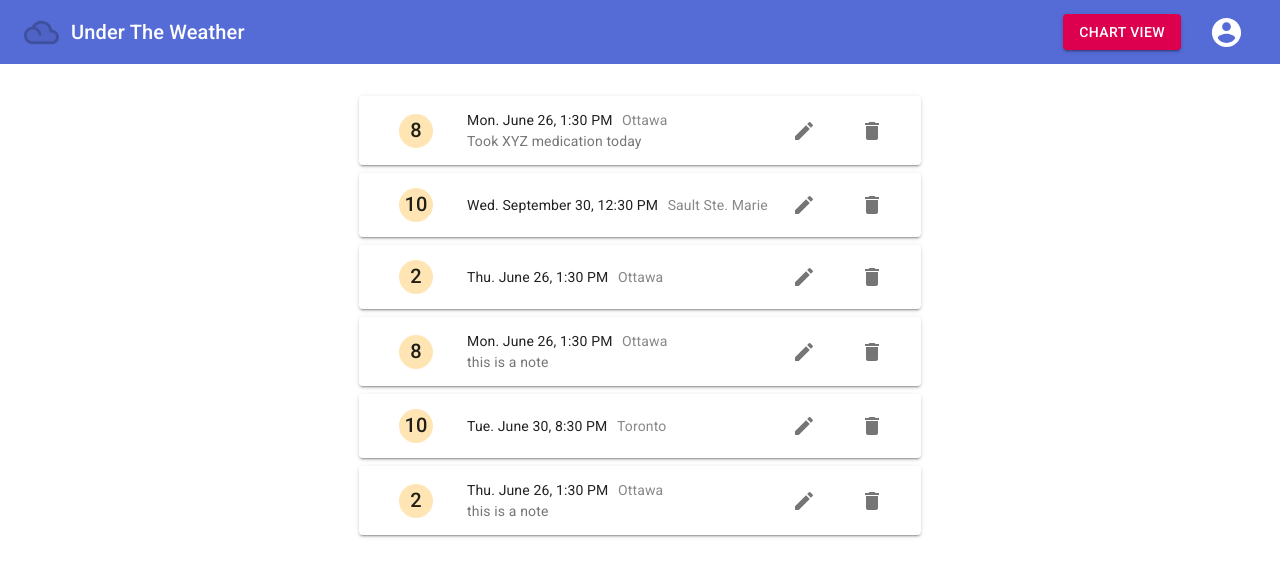
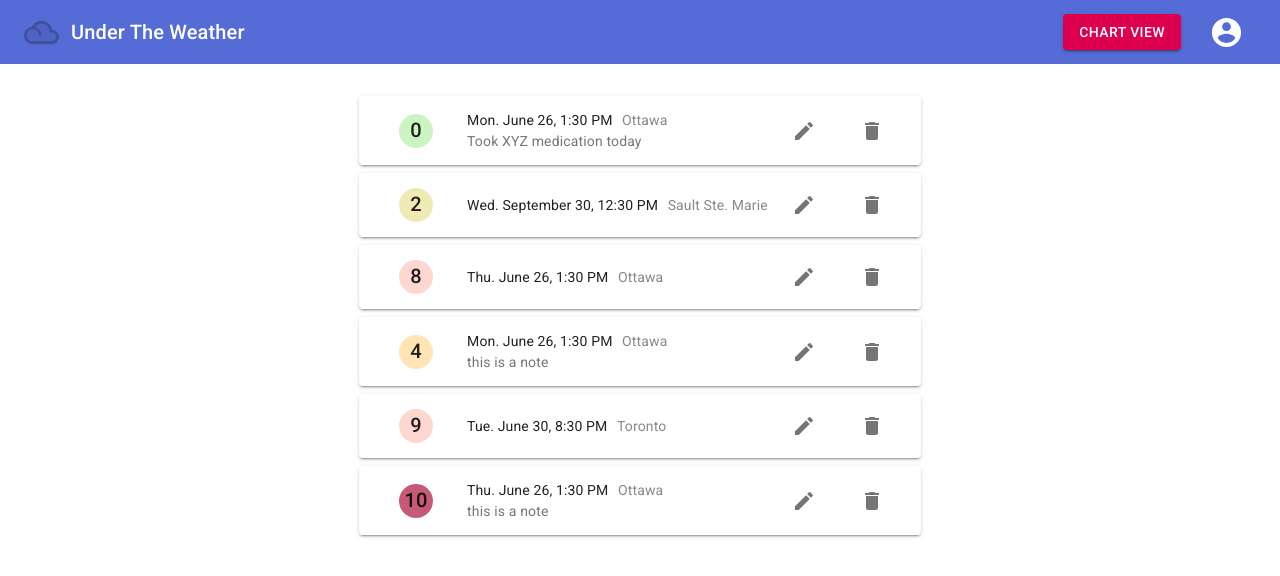
Before and after one commit to robinwakeman/under-the-weather, a Next.js app: page /app/listView in a window 1280 px wide. Shown: the top 576 px of the page. Built offline with nearby package versions, Linux system fonts and the light colour scheme.

Commit message:
add colour-coding for list item pain rating

```diff
--- a/components/List.js
+++ b/components/List.js
@@ -4,9 +4,7 @@ import useMediaQuery from '@material-ui/core/useMediaQuery';
 import List from '@material-ui/core/List';
 import ListItem from '@material-ui/core/ListItem';
 import ListItemIcon from '@material-ui/core/ListItemIcon';
-import ListItemSecondaryAction from '@material-ui/core/ListItemSecondaryAction';
 import ListItemText from '@material-ui/core/ListItemText';
-import Divider from '@material-ui/core/Divider';
 import IconButton from '@material-ui/core/IconButton';
 import Box from '@material-ui/core/Box';
 import Paper from '@material-ui/core/Paper';
@@ -21,7 +19,7 @@ import EditIcon from '@material-ui/icons/Edit';
 const entries = [
     {
       location: 'Ottawa',
-      rating: 8,
+      rating: 0,
       date: 'June 26',
       day: 'Mon',
       time: '1:30 PM',
@@ -29,7 +27,7 @@ const entries = [
     },
     {
       location: 'Sault Ste. Marie',
-      rating: 10,
+      rating: 2,
       date: 'September 30',
       day: 'Wed',
       time: '12:30 PM',
@@ -37,7 +35,7 @@ const entries = [
     },
     {
       location: 'Ottawa',
-      rating: 2,
+      rating: 8,
       date: 'June 26',
       day: 'Thu',
       time: '1:30 PM',
@@ -45,7 +43,7 @@ const entries = [
     },
        {
       location: 'Ottawa',
-      rating: 8,
+      rating: 4,
       date: 'June 26',
       day: 'Mon',
       time: '1:30 PM',
@@ -53,7 +51,7 @@ const entries = [
     },
     {
       location: 'Toronto',
-      rating: 10,
+      rating: 9,
       date: 'June 30',
       day: 'Tue',
       time: '8:30 PM',
@@ -61,7 +59,7 @@ const entries = [
     },
     {
       location: 'Ottawa',
-      rating: 2,
+      rating: 10,
       date: 'June 26',
       day: 'Thu',
       time: '1:30 PM',
@@ -77,7 +75,27 @@ const useStyles = makeStyles(theme => ({
   title: {
     margin: theme.spacing(4, 0, 2),
   },
-
+  ratingContainer: {
+    width: '34px',
+    height: '34px',
+    borderRadius: '50%',
+    textAlign: 'center',
+  },
+  noPain: {
+    backgroundColor: '#CCF3C2',
+  },
+  mildPain: {
+    backgroundColor: '#EFEAB4',
+  },
+  mediumPain: {
+    backgroundColor: '#FFE5B4',
+  },
+  severePain: {
+    backgroundColor: '#FFD7D1',
+  },
+  worstPain: {
+    backgroundColor: '#C45A76',
+  },
 }));
 
 export default function InteractiveList(props) {
@@ -86,6 +104,27 @@ export default function InteractiveList(props) {
   const theme = useTheme();
   // set a breakpoint at sm = 600px width
   const isLessThanSm = useMediaQuery(theme.breakpoints.down('xs'));
+
+  const getPainType = (rating) => {
+    switch(rating) {
+      case 0:
+        return "noPain";
+      case 1:
+      case 2:
+      case 3:
+        return "mildPain";
+      case 4:
+      case 5:
+      case 6:
+        return "mediumPain";
+      case 7:
+      case 8:
+      case 9:
+        return "severePain";
+      case 10:
+        return "worstPain";
+    }
+  }
 
   return (
     <List>
@@ -100,12 +139,7 @@ export default function InteractiveList(props) {
             <Grid container xs={12} alignItems="center" justify="space-between">
 
                   <Grid item xs={isLessThanSm ? 2 : 1}>
-                  <div style={{ width: '34px',
-                                height: '34px',
-                                backgroundColor: '#FFE5B4',
-                                borderRadius: '50%',
-                                textAlign: 'center',
-                              }}>
+                  <div className={`${classes.ratingContainer} ${classes[getPainType(entry.rating)]}`}>
                     <Typography variant="h6">
                       {entry.rating}
                     </Typography>
--- a/theme.js
+++ b/theme.js
@@ -13,7 +13,7 @@ const theme = createMuiTheme({
     error: {
       main: red.A400,
     },
-    background:{
+    background: {
       default: '#fff',
       white: '#ffffff,'
     },
```
Also changed, not shown: todo.txt.
